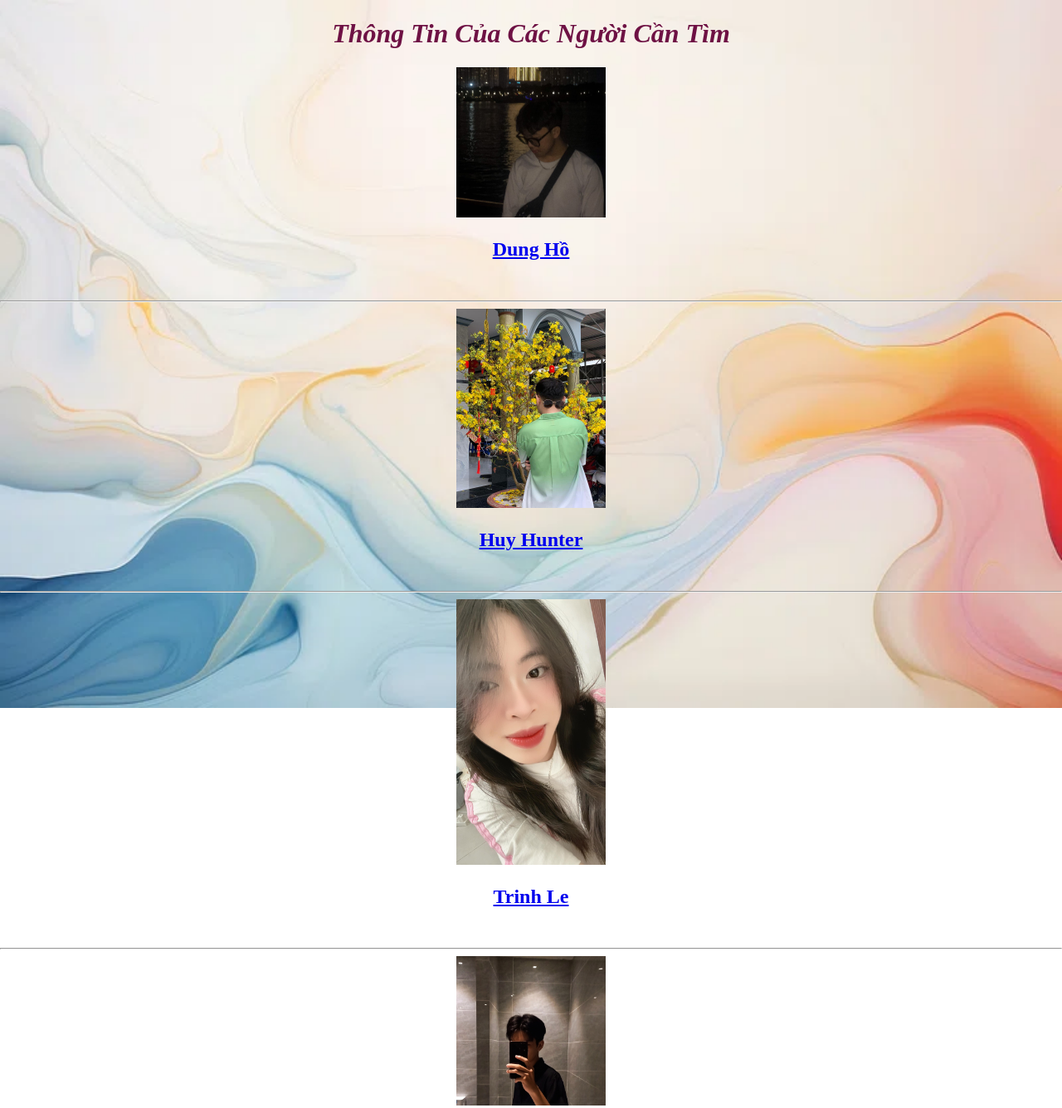
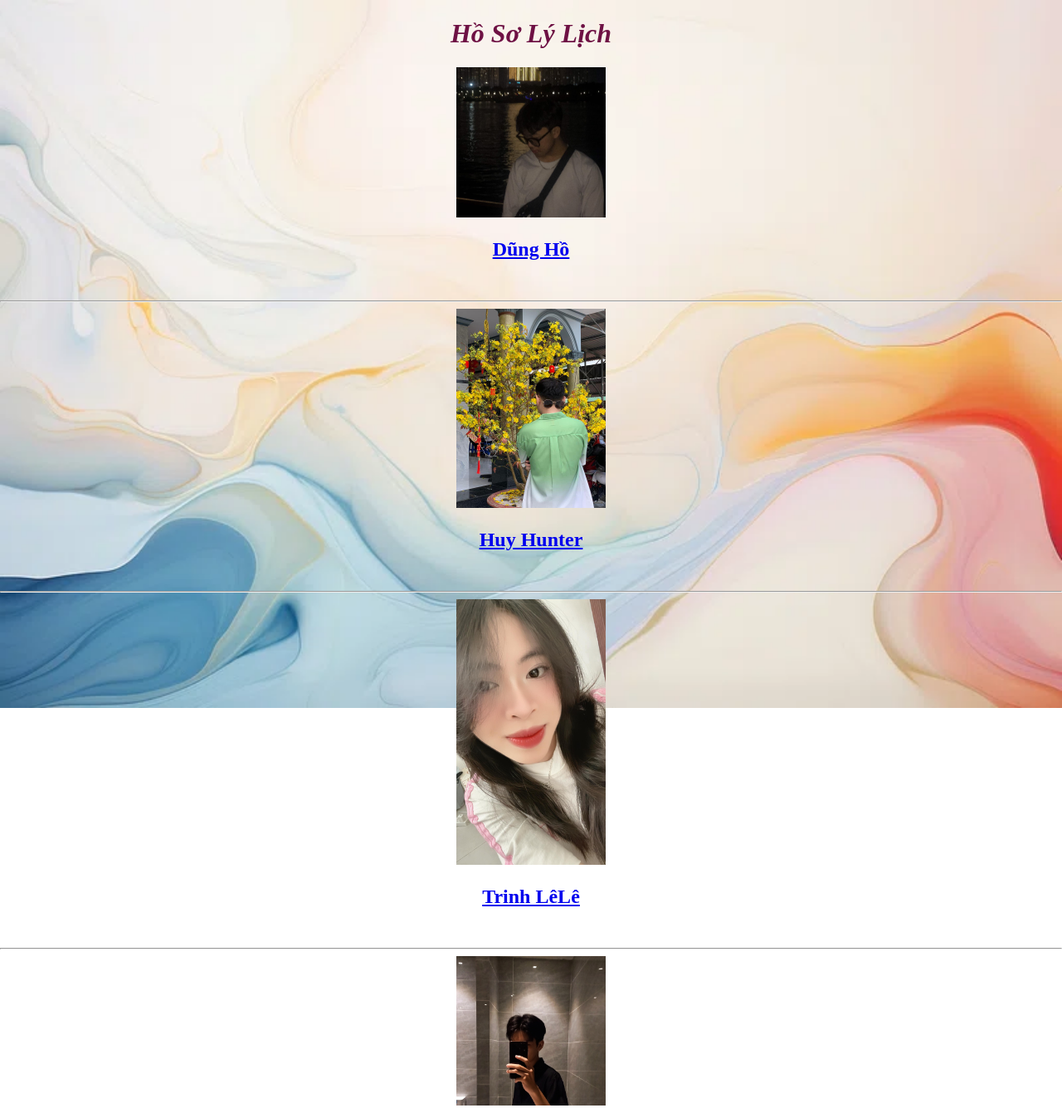
Before and after one commit to leminhhuy1122/huy-hunter, a plain HTML site: page index.html in a window 1280 px wide. Shown: the top 1335 px of the page at 83% size. Drawn offline with Linux system fonts and the light colour scheme.

Commit message:
Update index.html

```diff
--- a/index.html
+++ b/index.html
@@ -90,7 +90,7 @@
   </head>
   <body>
     <a1>
-      <h1 style="color: rgb(110, 17, 68)">Thông tin của các người cần tìm</h1>
+      <h1 style="color: rgb(110, 17, 68)"> Hồ sơ lý lịch </h1>
       <a href="./main/dungho.html"
         ><img
           loading="lazy"
@@ -99,7 +99,7 @@
           width="180"
         />
         <br />
-        <h2>Dung Hồ</h2>
+        <h2>Dũng Hồ</h2>
         <br />
       </a>
       <hr />
@@ -123,7 +123,7 @@
           width="180"
         />
         <br />
-        <h2>Trinh Le</h2>
+        <h2>Trinh LêLê</h2>
         <br />
       </a>
       <hr />
```
